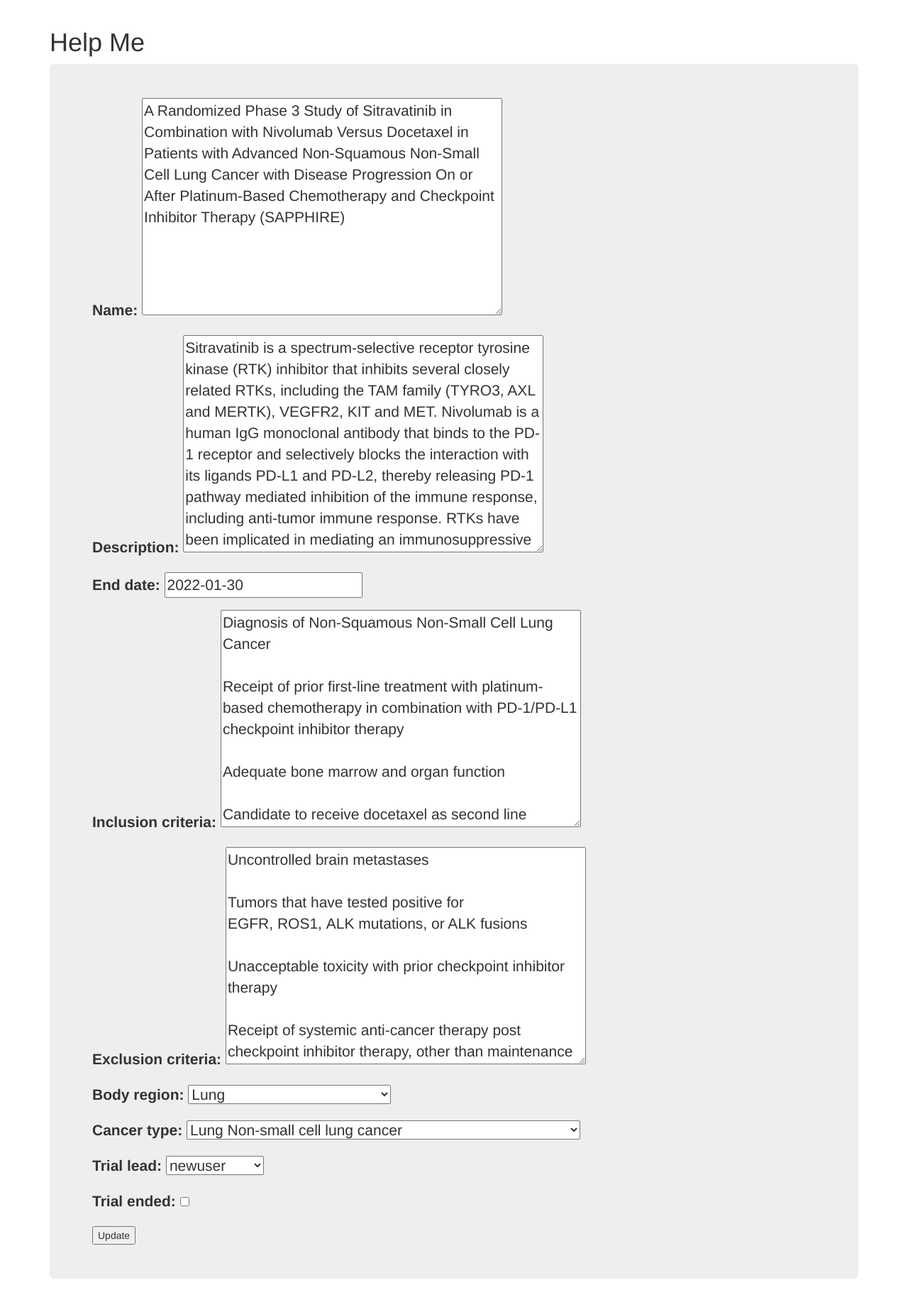
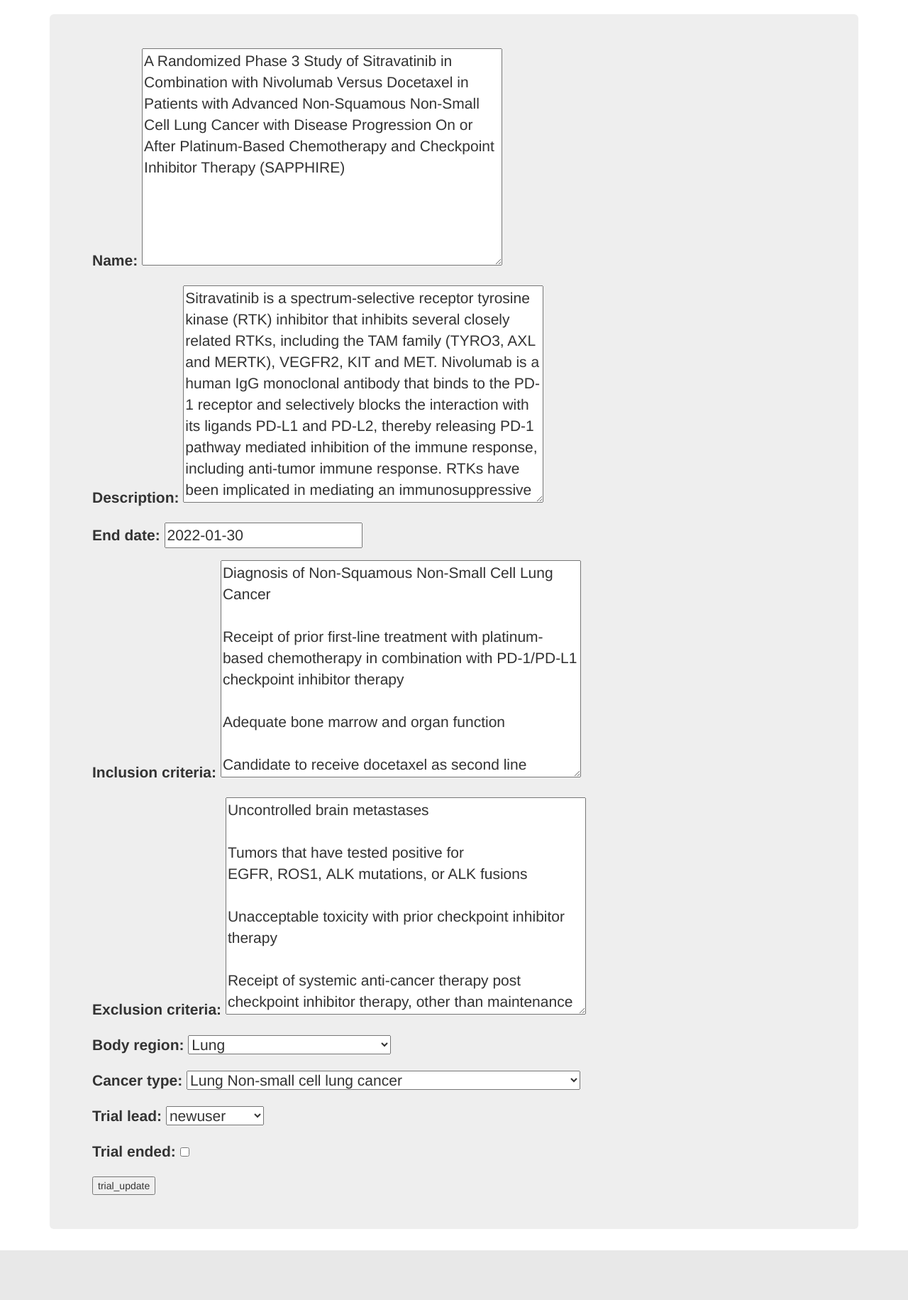
Before and after one commit to westy0044/cancer_trials, a Django app: page /trials/5 in a window 1280 px wide. Shown: the part 51-1882 px from the top of the page at 71% size. After the commit the page ends 1812 px from the top, so only its background shows below. Run offline with Django 3.2, Linux system fonts and the light colour scheme; a user stored in the database is signed in; data comes from the database, SQL or seed files in the repository; both versions use the stored data as it was after the commit; some libraries are stand-ins or nearby versions.

Commit message:
update trial ammended and tested

```diff
--- a/templates/trials/index.html
+++ b/templates/trials/index.html
@@ -3,6 +3,8 @@
     {% block body_block%}
 
     <h1>Cancer Trails Home Page</h1>
+
+    <h1>{{msg}}</h1>
 
     <div class="jumbotron">
         <form action="{% url 'trials:index' %}" method="post" id="searchForm" data-cancerTypes-url="{% url 'trials:ajax_load_cancer_type' %}" >
--- a/templates/trials/searchresults.html
+++ b/templates/trials/searchresults.html
@@ -4,7 +4,7 @@
 
 
         {% for trialName in trials %}
-            <li><a href= "{% url 'trials:ID' ID=trialName.id %}">{{ trialName.name }}</a> </li>
+            <li><a href= "{% url 'trials:id' id=trialName.id %}">{{ trialName.name }}</a> </li>
         {% empty %}
             <h2>No Trials meet that criteria</h2>
         {% endfor %}
--- a/templates/trials/trialpage.html
+++ b/templates/trials/trialpage.html
@@ -2,15 +2,14 @@
 {% extends "trials/base.html" %}
 
 {% block body_block %}
-    <h1>Help Me</h1>
 
     <div class="jumbotron">
         <!-- to do need to redirect to a view to save the update -->
-        <form action="{% url 'trials:index' %}" method="post">
+        <form action="{% url 'trials:update/id' id=trialSelected.id %}" id="updateForm" method="post">
             {% csrf_token %}
             {{ trial_form.as_p}}
             {% if user.is_authenticated %}
-                <input type="submit" name="" value="Update">
+                <input type="submit" name="" value="trial_update">
             {% endif %}
 
 
--- a/trials/forms.py
+++ b/trials/forms.py
@@ -23,6 +23,13 @@
         model = trial
         fields = '__all__'
 
+class updateForm(forms.ModelForm):
+
+    class Meta():
+        model = trial
+        fields = '__all__'
+
+
 class selectedTrialForm(forms.ModelForm):
 
     class Meta():
--- a/trials/urls.py
+++ b/trials/urls.py
@@ -6,7 +6,8 @@
 urlpatterns = [
     path('', views.index, name='index'),
     path('user_login', views.user_login, name='user_login'),
-    path("<str:ID>", views.get_trial, name="ID"),
+    path("update/<str:id>", views.trial_update, name="update/id"),
+    path("<str:id>", views.get_trial, name="id"),
     path('register/', views.register, name='register'),
     path('addTrial/', views.addtrial, name='addtrial'),
     path('logout/', views.user_logout, name='logout'),
--- a/trials/views.py
+++ b/trials/views.py
@@ -1,5 +1,5 @@
 from django.shortcuts import render, redirect
-from trials.forms import UserForm, UserProfileInfoForm, searchForm, trialForm, selectedTrialForm, searchForm1
+from trials.forms import UserForm, UserProfileInfoForm, searchForm, trialForm, selectedTrialForm, searchForm1, updateForm
 from trials.models import cancerTypes, trial
 from django.db.models import Q
 
@@ -113,14 +113,14 @@
     else:
         return render(request, 'trials/login.html')
 
-def get_trial(request,ID):
+def get_trial(request,id):
     '''
         Get page for selected trial
         1. get full trial deails        2.
         3. if content not found, redirect to error page
     '''
     try:
-        trialSelected = trial.objects.get(id=ID)
+        trialSelected = trial.objects.get(id=id)
     except:
         return redirect('index')
 
@@ -145,12 +145,35 @@
             'trial_lead': trialSelected.trial_lead
         }
         trial_form = selectedTrialForm(initial=data)
+        print("ID = {}", trialSelected.id)
 
         return render(request,"trials/trialpage.html",{
                 "trial_form":trial_form,
+                "trialSelected":trialSelected
             })
 
 def load_cancer_type(request):
     body_region = request.GET.get('body_region')
     cancer_type = cancerTypes.objects.filter(body_region=body_region).order_by('cancer_type')
     return render(request, 'trials/cancer_dropdown_list_options.html', {'cancer_type': cancer_type})
+
+# need to be logged in to update trial
+@login_required
+def trial_update(request, id):
+    if request.method == 'POST':
+        selected = trial.objects.get(id=id)
+        update_form = updateForm(request.POST, instance=selected)
+        if update_form.is_valid():
+            update_form.save()
+            # search form to create new index page when redirected.
+            search_form = searchForm1()
+            return render(request,'trials/index.html',
+                                {'search_form':search_form,
+                                 "msg": "Trial Saved"
+                                })
+        else:
+            return render(request,"trials/error.html",{
+            "msg": update_form.errors
+            })
+    else:
+        return redirect('index')
```
Also changed, not shown: db.sqlite3, trials/models.py (line endings or trailing spaces).
